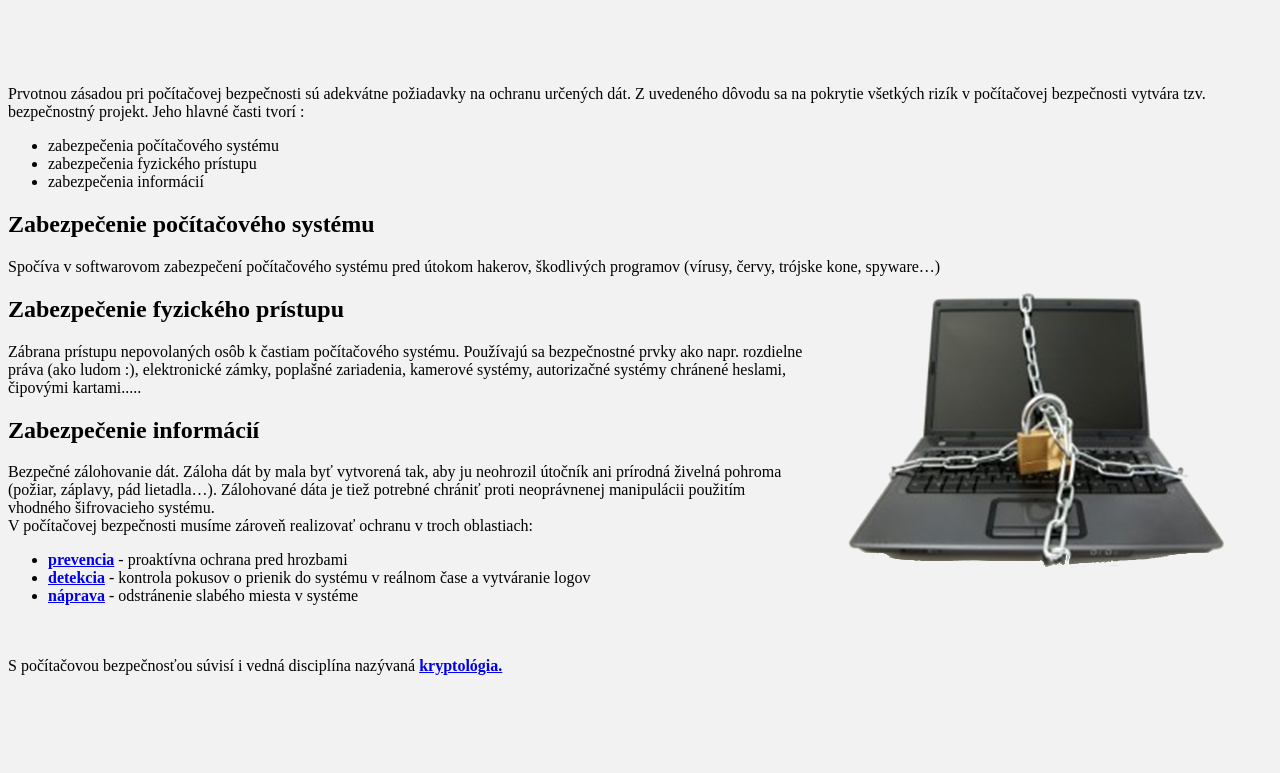
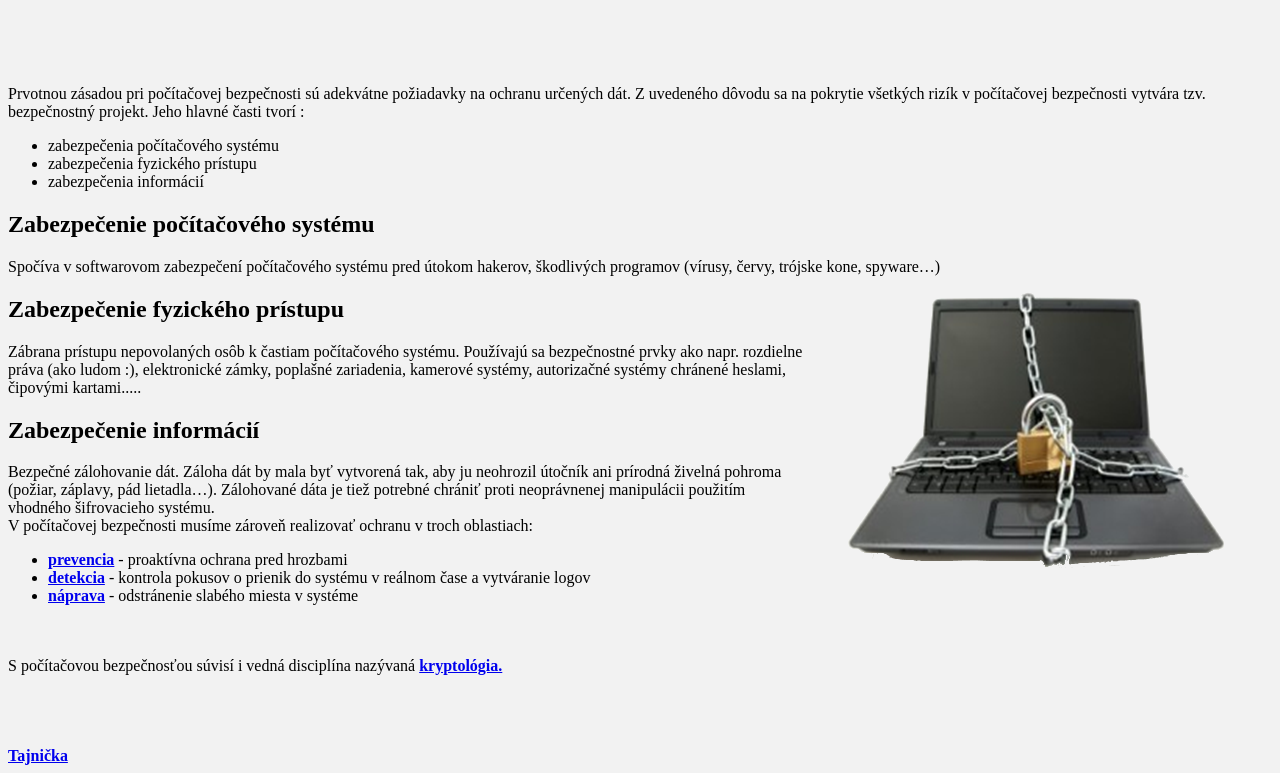
Before and after one commit to Haboo313/Po-ta-ova-bezpe-nos-, a plain HTML site: page index.html in a window 1280 px wide. Shown: the part 91-864 px from the top of the page. Before the commit the page ends 800 px from the top, so only its background shows below. Drawn offline with Linux system fonts and the light colour scheme.

Commit message:
index.html

```diff
--- a/index.html
+++ b/index.html
@@ -52,9 +52,9 @@
 <br> S počítačovou bezpečnosťou súvisí i vedná disciplína nazývaná <a href = "kryptologia.html"><strong>kryptológia.</strong></a></br>
 
 
-
-
-
+<br></br>
+<br></br>
+<a href ="tajnicka.html"><strong>Tajnička</strong></a>
 
 
 
```
